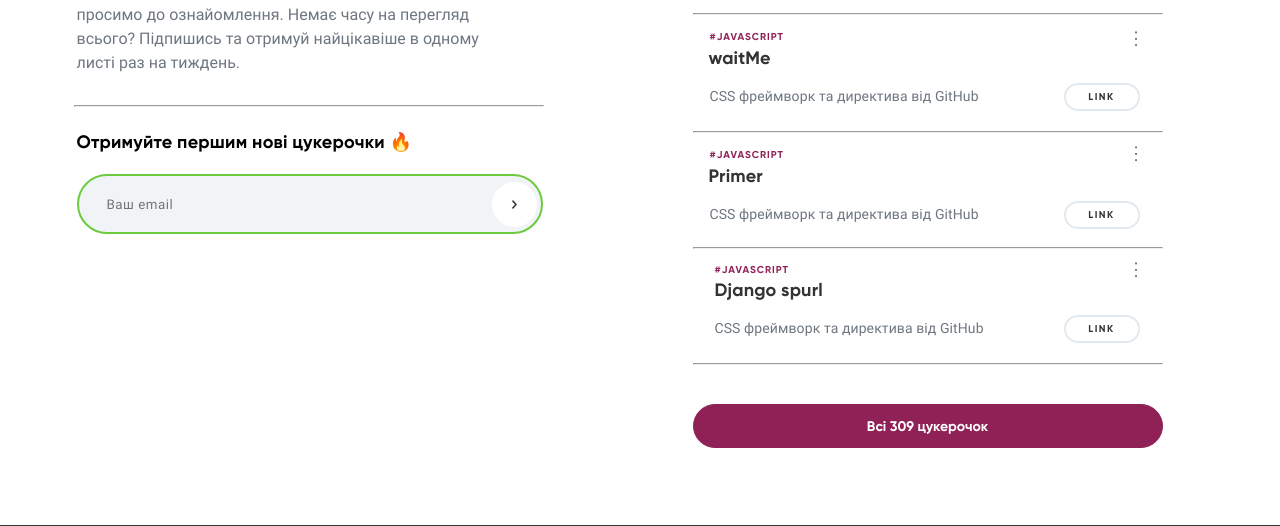
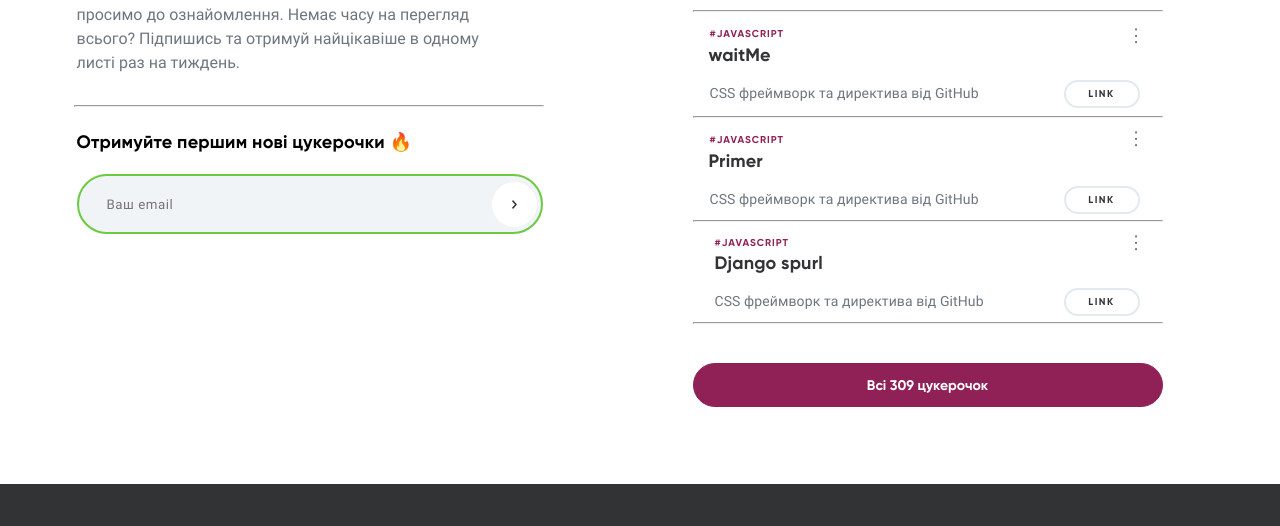
Before and after one commit to Ihor92/Candy, a website: page src/index.html in a window 1280 px wide. Shown: the part 274-800 px from the top of the page. Drawn offline with Linux system fonts and the light colour scheme.

Commit message:
fix bugs with teg hr and h1

```diff
--- a/src/css/form.css
+++ b/src/css/form.css
@@ -22,7 +22,6 @@
   top: 67px;
   left: 3px;
   outline: 0;
-  box-shadow:
 }
 
 .input_email:invalid:not([value=""]) {
--- a/src/css/main.css
+++ b/src/css/main.css
@@ -179,7 +179,6 @@ hr {
 
 .our_offer {
   width: 470px;
-  height: 86px;
 }
 
 .hashtag-js {
--- a/src/index.html
+++ b/src/index.html
@@ -6,24 +6,21 @@
   <link href="css/main.css" rel="stylesheet">
 </head>
 <body>
-  <section class="display-flex section">
+  <div class="display-flex section">
     <section class="section_subscription">
       <div class="display-flex">
         <h1 class="title">Цукерочки</h1>
         <img src="images/candy.svg" alt="" class="img_candy">
       </div>
       <p class="text_subscription">Дуже багато нових рішень та крутих фіч які економлять час та покращуюсь вашу роботу в десятки разів. Ласкаво просимо до ознайомлення. Немає часу на перегляд всього? Підпишись та отримуй найцікавіше в одному листі раз на тиждень.</p>
-
       <hr class="hr-after_text_subscription">
-
       <form action="mailto:salfetnikov92@gmail.com" enctype="text/plain" class="form">
         <label for="email_candy" class="label">Отримуйте першим нові цукерочки &#x1F525;</label>
         <input id="email_candy" type="email" placeholder="Ваш email" class="input_email">
         <button type="button" class="submit_subscription"></button>
       </form>
-
     </section>
-    <section>
+    <div>
       <ul class="display-flex list-software">
         <li class="software display-flex flex-center_x-y">
           <a href="javascript: void(0)">
@@ -92,8 +89,8 @@
             <p class="description-text">CSS фреймворк та директива від GitHub</p>
             <button class="btn_link transform_uppercase">Link</button>
           </div>
+          <hr>
         </li>
-        <hr>
         <li class="our_offer">
           <div class="display-flex flex_between">
             <div class="block-waitme">
@@ -108,8 +105,8 @@
             <p class="description-text">CSS фреймворк та директива від GitHub</p>
             <button class="btn_link transform_uppercase">Link</button>
           </div>
+          <hr class="hr-after_waitme">
         </li>
-        <hr class="hr-after_waitme">
         <li class="our_offer">
           <div class="display-flex flex_between">
             <div class="block_primer">
@@ -124,8 +121,8 @@
             <p class="description-text">CSS фреймворк та директива від GitHub</p>
             <button class="btn_link transform_uppercase">Link</button>
           </div>
+          <hr class="hr-after_primer">
         </li>
-        <hr class="hr-after_primer">
         <li class="our_offer block_django">
           <div class="display-flex flex_between">
             <div class="block_django">
@@ -140,12 +137,12 @@
             <p class="description-text">CSS фреймворк та директива від GitHub</p>
             <button class="btn_link transform_uppercase">Link</button>
           </div>
+          <hr class="hr-after_django">
         </li>
-        <hr class="hr-after_django">
       </ul>
       <button class="button_choose-all">Всі 309 цукерочок</button>
-    </section>
-  </section>
+    </div>
+  </div>
     <footer class="footer">
       <div class="footer_nav display-flex flex_between">
         <ul class="footer-articles">
```
